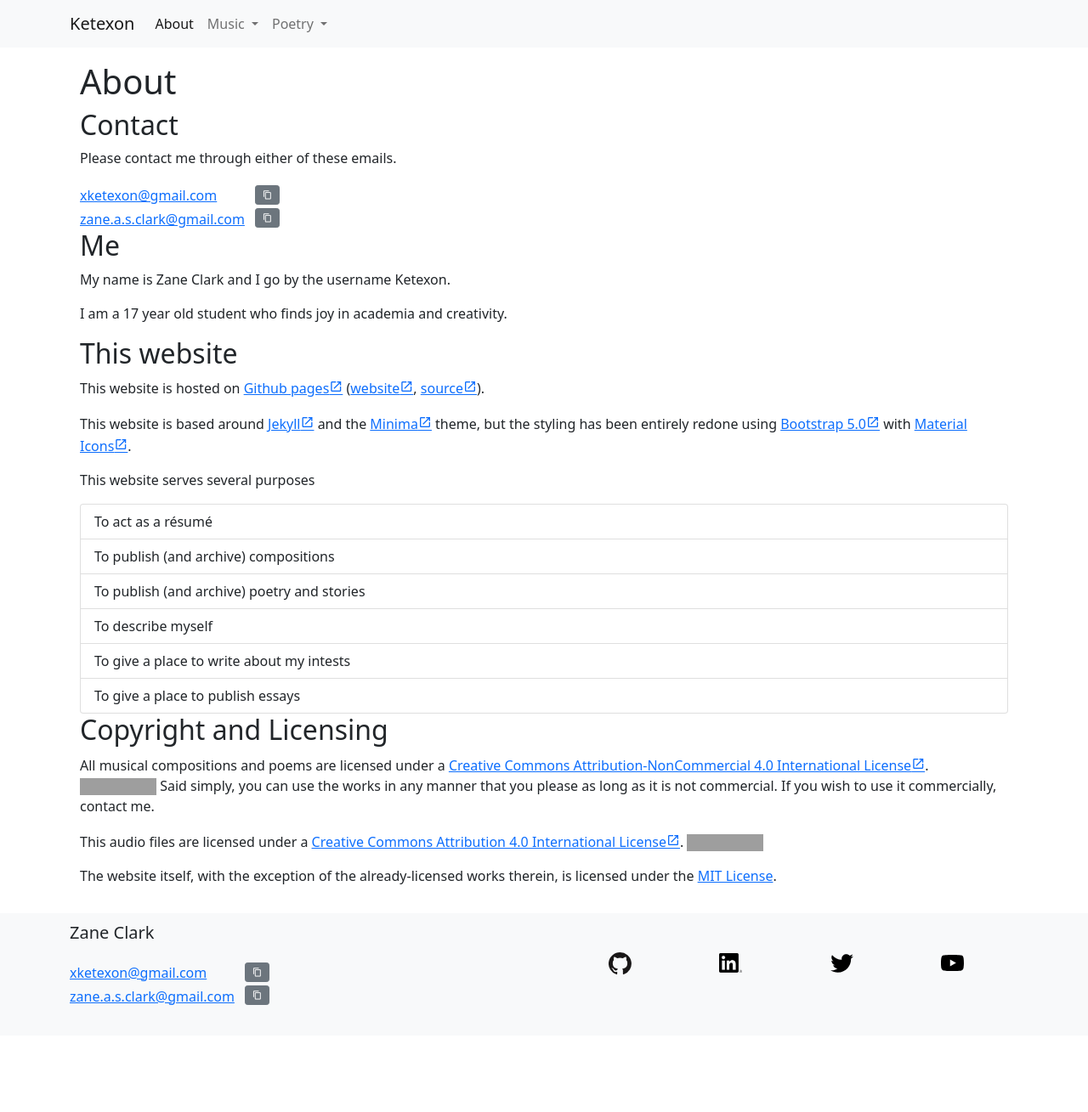
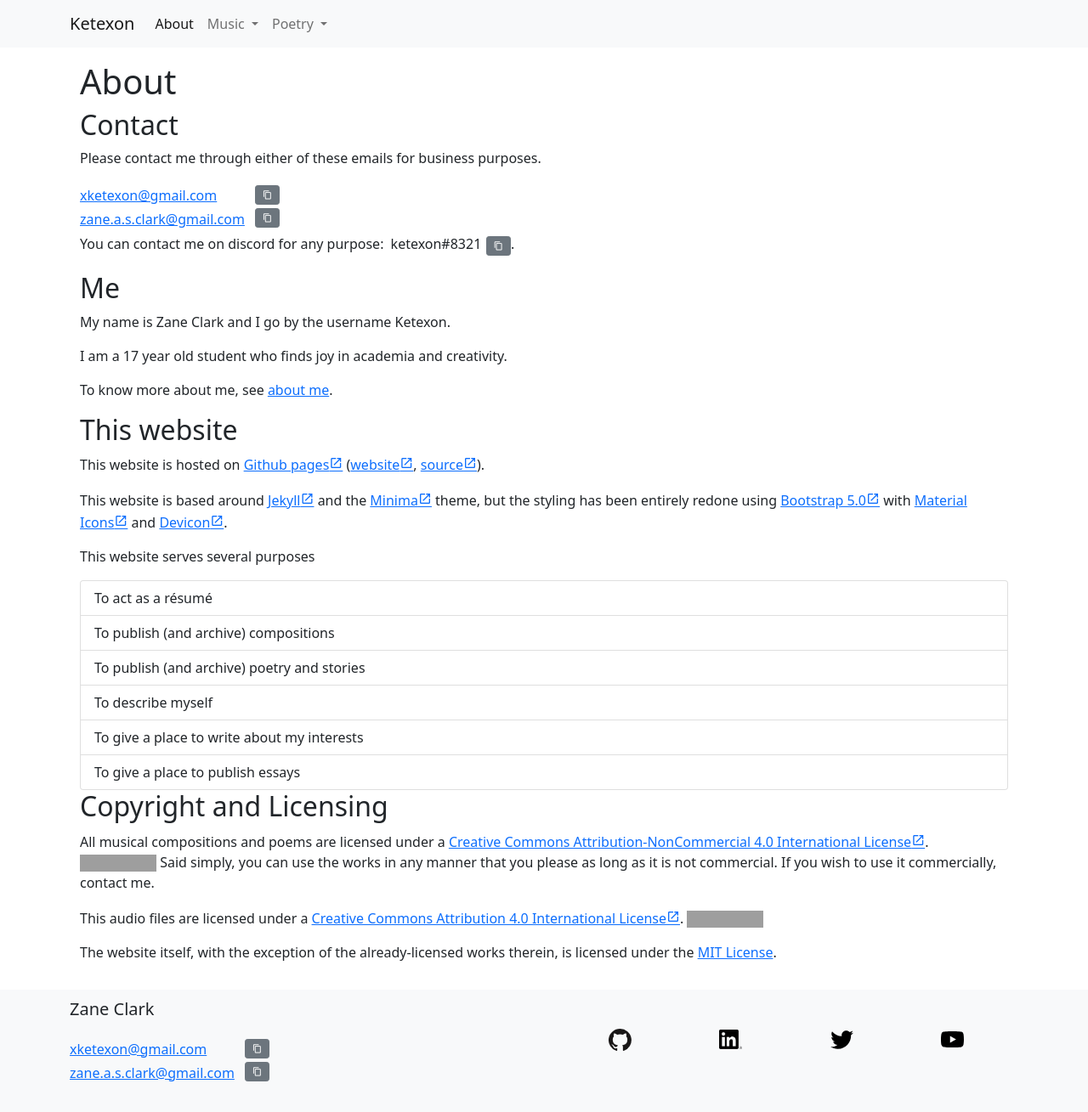
Before and after one commit to ketexon/ketexon.github.io_source, a Jekyll site: the page built from about.md, in a window 1280 px wide. Shown: the whole page at 85% size. Built offline with Jekyll 4.4.1, drawn with Linux system fonts in a browser that asks for light colours; before the commit the page ends 1219 px from its top, so only the background shows below that; grey boxes are pictures that could not be loaded.

Commit message:
added composition redirect, noscript, about me

```diff
--- a/_includes/scripts.html
+++ b/_includes/scripts.html
@@ -19,9 +19,25 @@ for(let i in tooltipTriggerList){
 	)
 }
 
+var tooltipTriggerListHover = [].slice.call(document.querySelectorAll('.tooltip-hover'))
+var tooltipListHover = tooltipTriggerListHover.map(function (tooltipTriggerEl) {
+  return new bootstrap.Tooltip(tooltipTriggerEl)
+})
+
 document.querySelectorAll('a[target="_blank"]').forEach(
 	(e)=>{
 		e.rel = "noopener noreferrer";
 	}
 )
+
+document.querySelectorAll(".form-control-size-dynamic").forEach(
+	(e)=>{
+		e.style.width = ((e.value.length + 2) * 8) + 'px';
+	}
+)
+document.querySelectorAll(".form-control-auto-select").forEach(
+	(e)=>{
+		e.addEventListener("click", (evt)=>{evt.target.select();});
+	}
+)
 </script>
--- a/_layouts/default.html
+++ b/_layouts/default.html
@@ -4,6 +4,11 @@
   {%- include head.html -%}
 
   <body>
+    <noscript>
+      <div class="alert alert-danger m-0" role="alert">
+        Javascript is required to run this page.
+      </div>
+    </noscript>
     <div class="container-fluid px-0 min-vh-100 d-flex flex-column align-items-stretch align-content-stretch">
       <div class="row-md-auto">
         {%- include header.html -%}
@@ -11,7 +16,7 @@
 
       <main class="page-content row m-0 py-3 align-self-stretch flex-grow-1" aria-label="Content">
         <div class="container">
-          <div class="wrapper container">
+          <div class="content-wrapper container">
             {{ content }}
           </div>
         </div>
--- a/_sass/main/_main.scss
+++ b/_sass/main/_main.scss
@@ -84,3 +84,7 @@
 .home-col-body hr:last-of-type {
 	display: none;
 }
+
+.ws-pre {
+	white-space: pre;
+}
--- a/about.md
+++ b/about.md
@@ -4,9 +4,10 @@ title: About
 permalink: /about/
 ---
 ## Contact
-Please contact me through either of these emails.
+Please contact me through either of these emails for business purposes.
 
 {% if site.author.email -%}
+<div class="container-fluid p-0">
 	<div class="row">
 		<div class="col-auto">
 			{% for email in site.author.email %}
@@ -29,21 +30,29 @@ Please contact me through either of these emails.
 			{% endfor %}
 		</div>
 	</div>
-
+</div>
 {%- endif %}
 
-
+You can contact me on discord for any purpose:
+<input class="form-control-plaintext d-inline-block form-control-size-dynamic form-control-auto-select p-1" type="text" readonly value="ketexon#8321"/>
+<button type="button" class="u-email-copy btn btn-sm btn-secondary py-0"
+	onmouseup="navigator.clipboard.writeText('ketexon#8321'); setTimeout(()=>this.blur(), 100)"
+	data-bs-toggle="tooltip" data-bs-placement="top" title="Copied to clipboard">
+	<span class="material-icons">content_copy</span>
+</button>.
 
 ## Me
 My name is Zane Clark and I go by the username Ketexon.
 
 I am a <span id="age"></span> year old student who finds joy in academia and creativity.
 
+To know more about me, see [about me](/about_me/).
+
 ## This website
 
 This website is hosted on [Github pages]{:target="_blank"} ([website][website github]{:target="_blank"}, [source][website source]{:target="_blank"}).
 
-This website is based around [Jekyll]{:target="_blank"} and the [Minima]{:target="_blank"} theme, but the styling has been entirely redone using [Bootstrap 5.0]{:target="_blank"} with [Material Icons]{:target="_blank"}.
+This website is based around [Jekyll]{:target="_blank"} and the [Minima]{:target="_blank"} theme, but the styling has been entirely redone using [Bootstrap 5.0]{:target="_blank"} with [Material Icons]{:target="_blank"} and [Devicon]{:target="_blank"}.
 
 This website serves several purposes
 <ul class="list-group">
@@ -51,7 +60,7 @@ This website serves several purposes
 <li class="list-group-item">To publish (and archive) compositions</li>
 <li class="list-group-item">To publish (and archive) poetry and stories</li>
 <li class="list-group-item">To describe myself</li>
-<li class="list-group-item">To give a place to write about my intests</li>
+<li class="list-group-item">To give a place to write about my interests</li>
 <li class="list-group-item">To give a place to publish essays</li>
 </ul>
 
@@ -71,6 +80,8 @@ The website itself, with the exception of the already-licensed works therein, is
 [Minima]:https://github.com/jekyll/minima
 [Bootstrap 5.0]:https://getbootstrap.com/
 [Material Icons]:https://fonts.google.com/icons?selected=Material+Icons
+[Devicon]:https://devicon.dev/
+
 
 [MIT License]:/license/
 
```
Also changed, not shown: other parts of _includes/scripts.html (+1 -1 lines), about_me.md (added, +216 -0 lines), collections/_composition/2021-04-05-24-preludes.md (renamed from collections/_composition/2021-04-04-24-preludes.md, +4 -0 lines), composition/index.html (+46 -0 lines).
